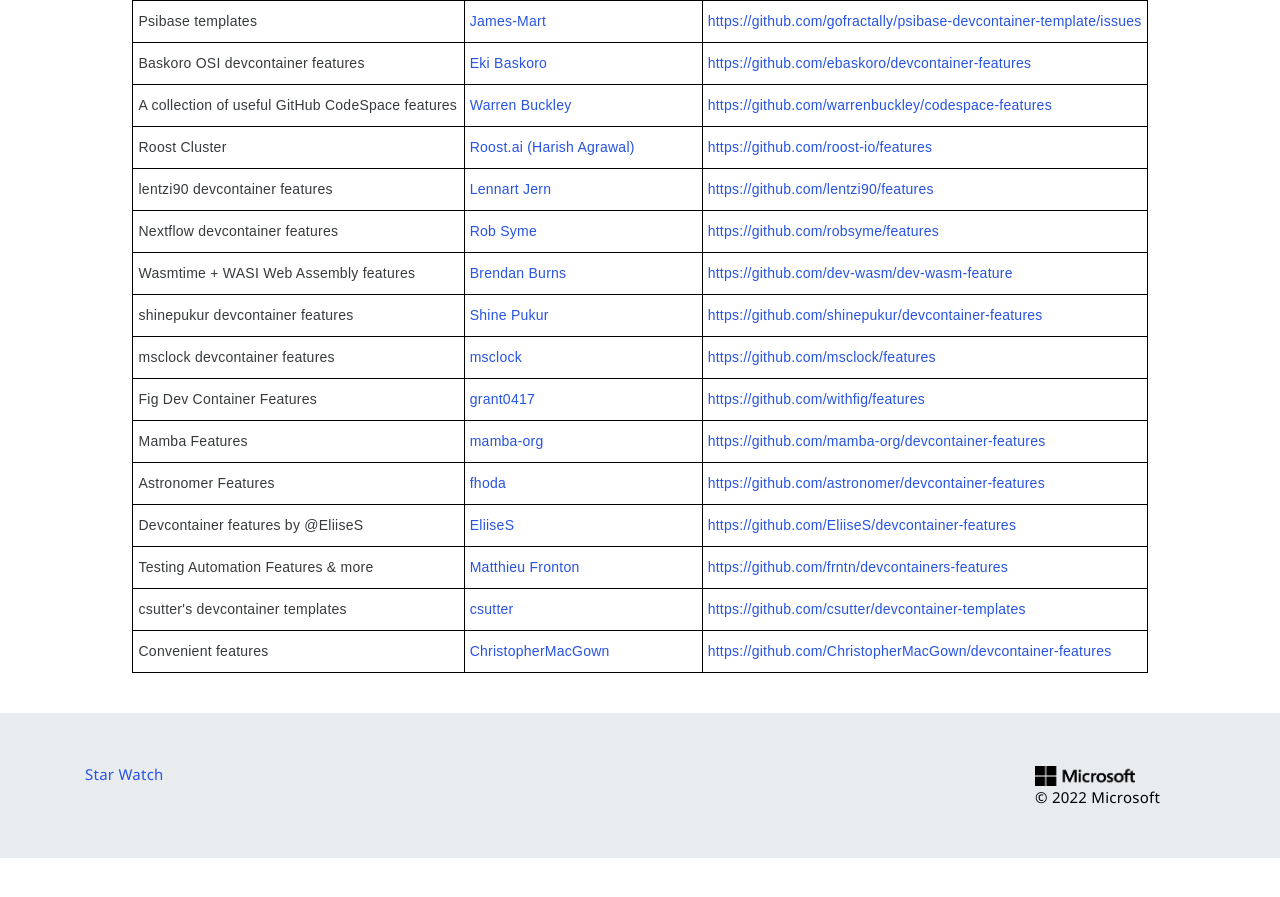
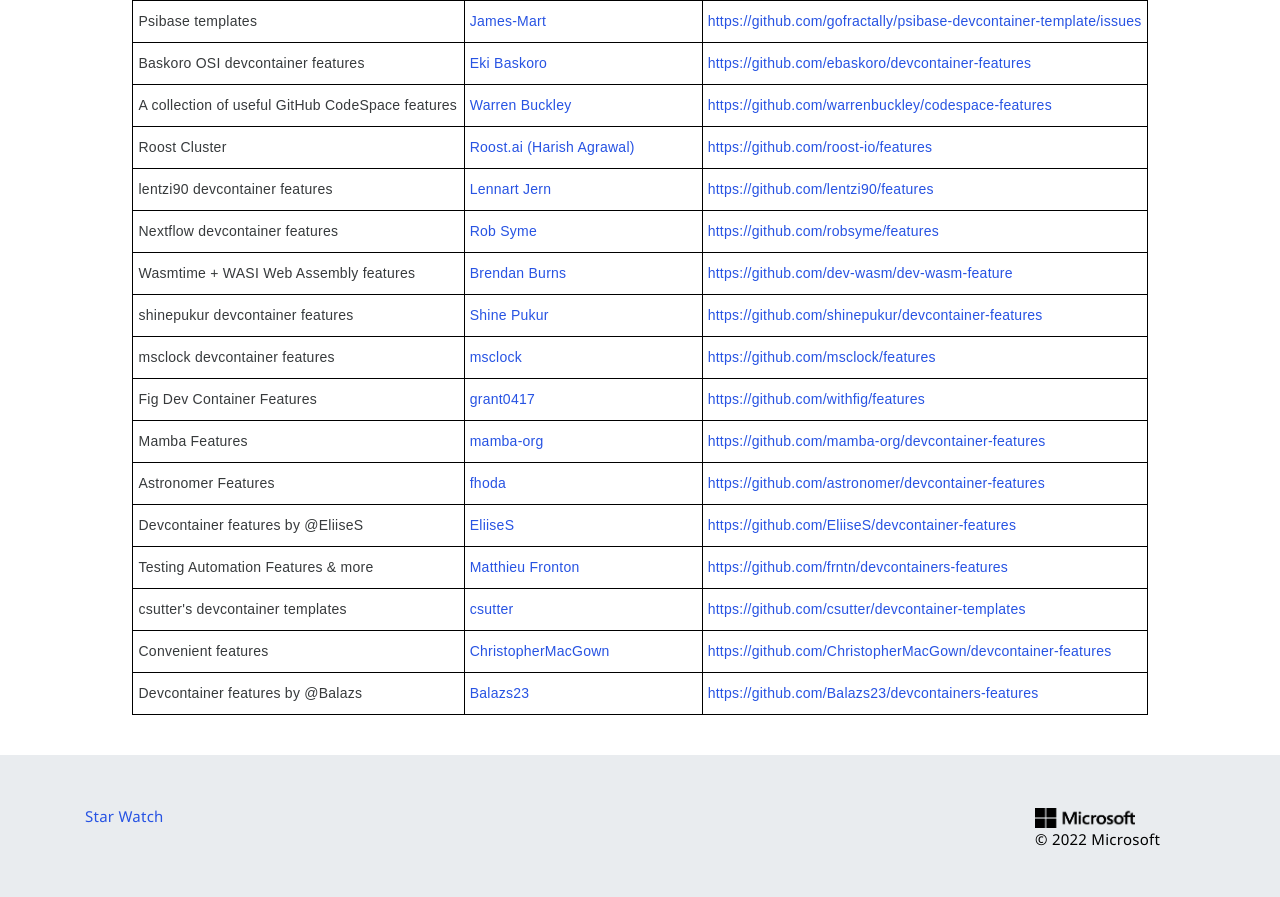
Before and after one commit to devcontainers/devcontainers.github.io, a Jekyll site: the page built from collections.html, in a window 1280 px wide and 900 px high, scrolled down 1720 px. Shown: the top 897 px of the window. Built offline with Jekyll 4.4.1, drawn with Linux system fonts in a browser that asks for light colours; nearby versions of some CDN libraries; comment, search, counter and statistics services are not loaded; before the commit the page ends 2578 px from its top, so only the background shows below that.

Commit message:
Add Balazs's features to collection
I've made two features (bezel, nx) what I was missing from the feature list

```diff
--- a/_data/collection-index.yml
+++ b/_data/collection-index.yml
@@ -243,3 +243,8 @@
   contact: https://github.com/ChristopherMacGown/devcontainer-features/issues
   repository: https://github.com/ChristopherMacGown/devcontainer-features
   ociReference: ghcr.io/christophermacgown/devcontainer-features
+- name: Devcontainer features by @Balazs
+  maintainer: Balazs23
+  contact: https://github.com/Balazs23/devcontainers-features/issues
+  repository: https://github.com/Balazs23/devcontainers-features
+  ociReference: ghcr.io/balazs23/devcontainer-features
```
